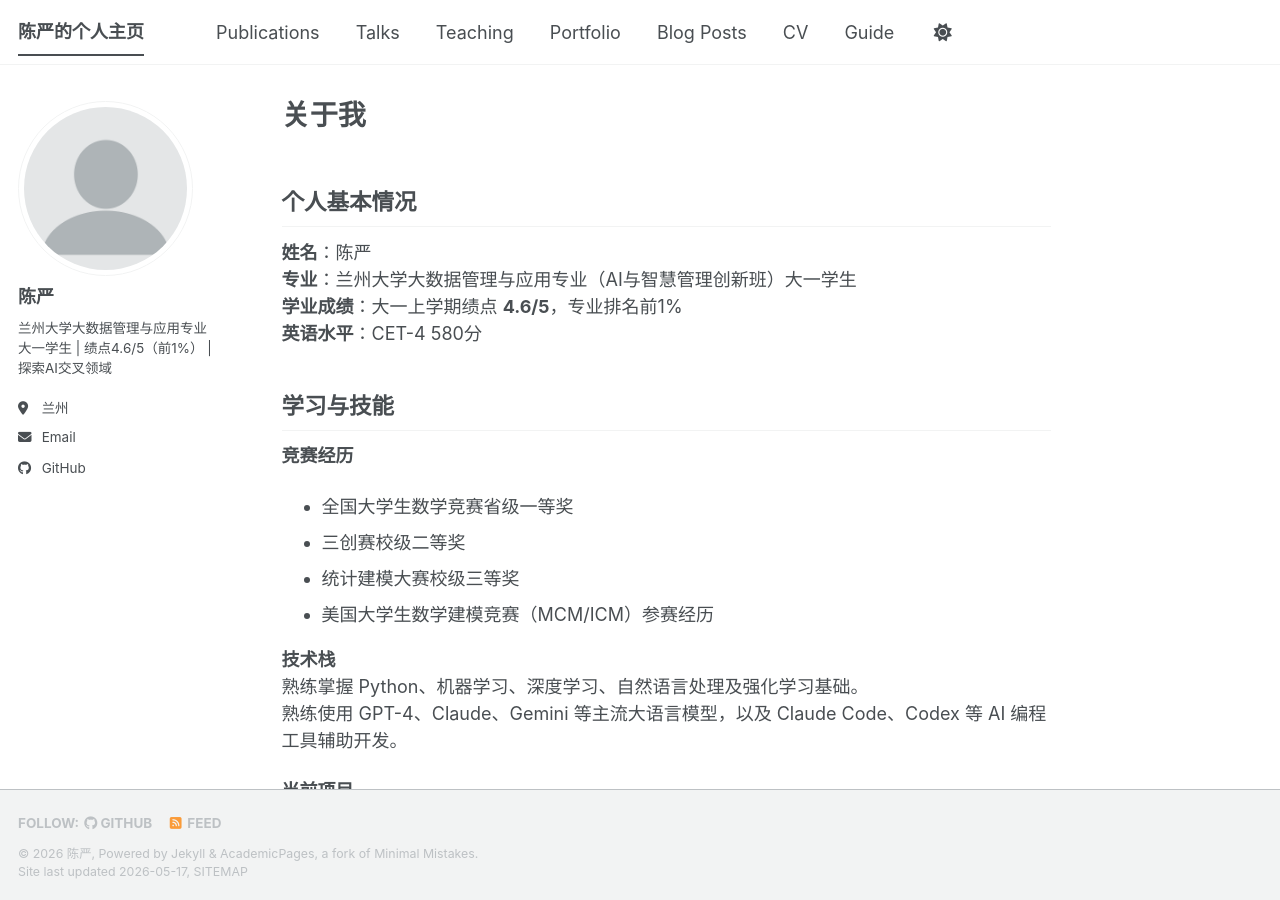
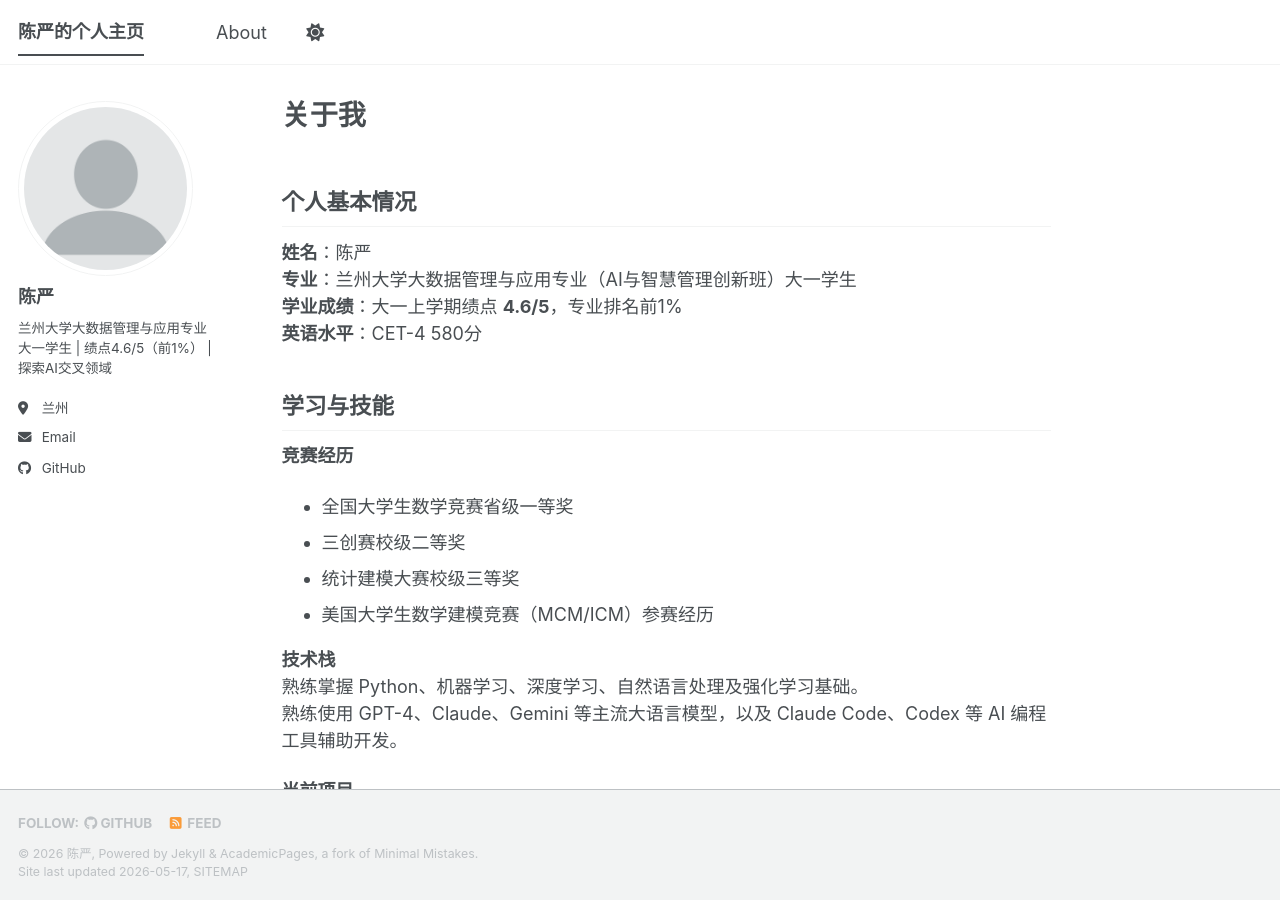
Before and after one commit to chenyan-focus/chenyan-focus.github.io, a Jekyll site: the page built from _pages/about.md, in a window 1280 px wide and 900 px high. Built offline with Jekyll 4.4.1, drawn with Linux system fonts in a browser that asks for light colours; a script bundle is joined from its source files by our own code; library files that are not in the unit come from our copies.

Commit message:
Update navigation.yml

```diff
--- a/_data/navigation.yml
+++ b/_data/navigation.yml
@@ -8,26 +8,5 @@
 #      Markdown formatted page while the second is generated using JSON.
 
 main:
-  - title: "Publications"
-    url: /publications/
-
-  - title: "Talks"
-    url: /talks/
-
-  - title: "Teaching"
-    url: /teaching/
-
-  - title: "Portfolio"
-    url: /portfolio/
-
-  - title: "Blog Posts"
-    url: /year-archive/
-
-  - title: "CV"
-    url: /cv/
-
-  # - title: "CV"
-  #   url: /cv-json/
-
-  - title: "Guide"
-    url: /markdown/
+  - title: "About"
+    url: /
```
